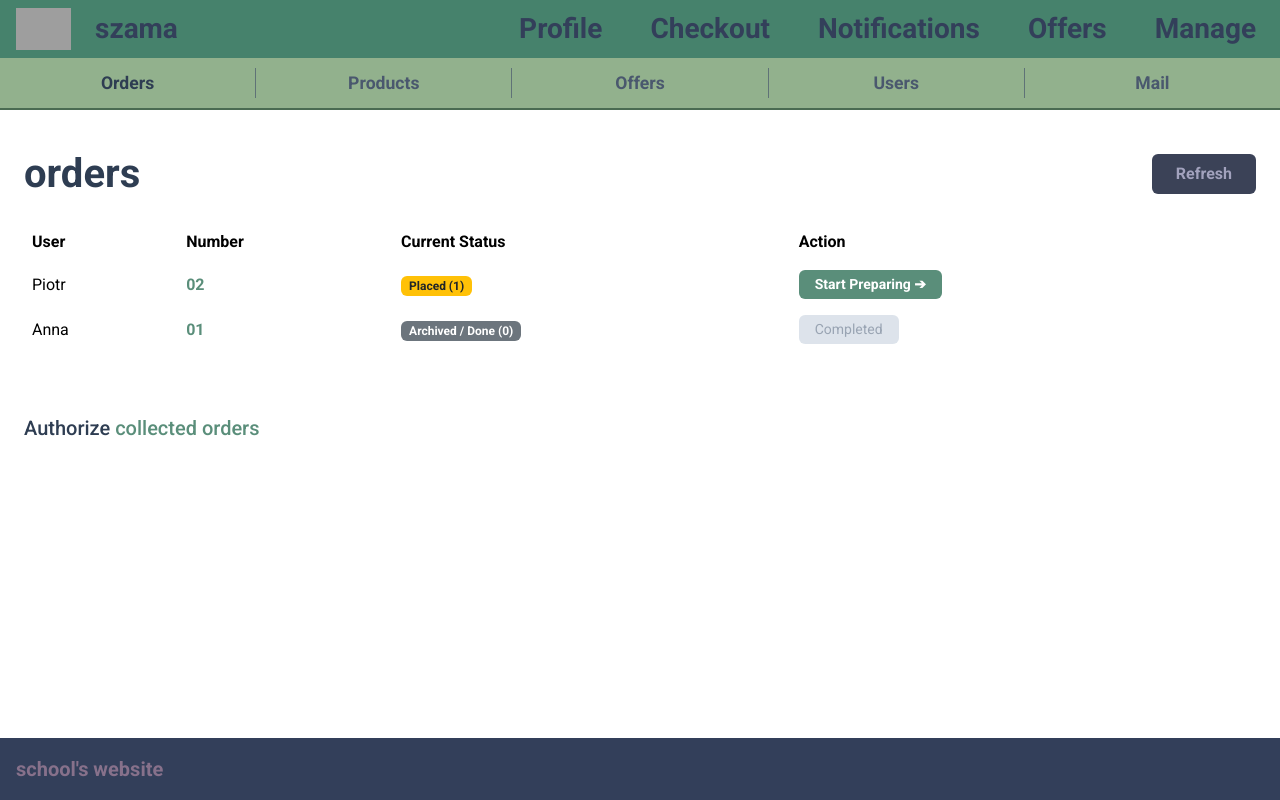
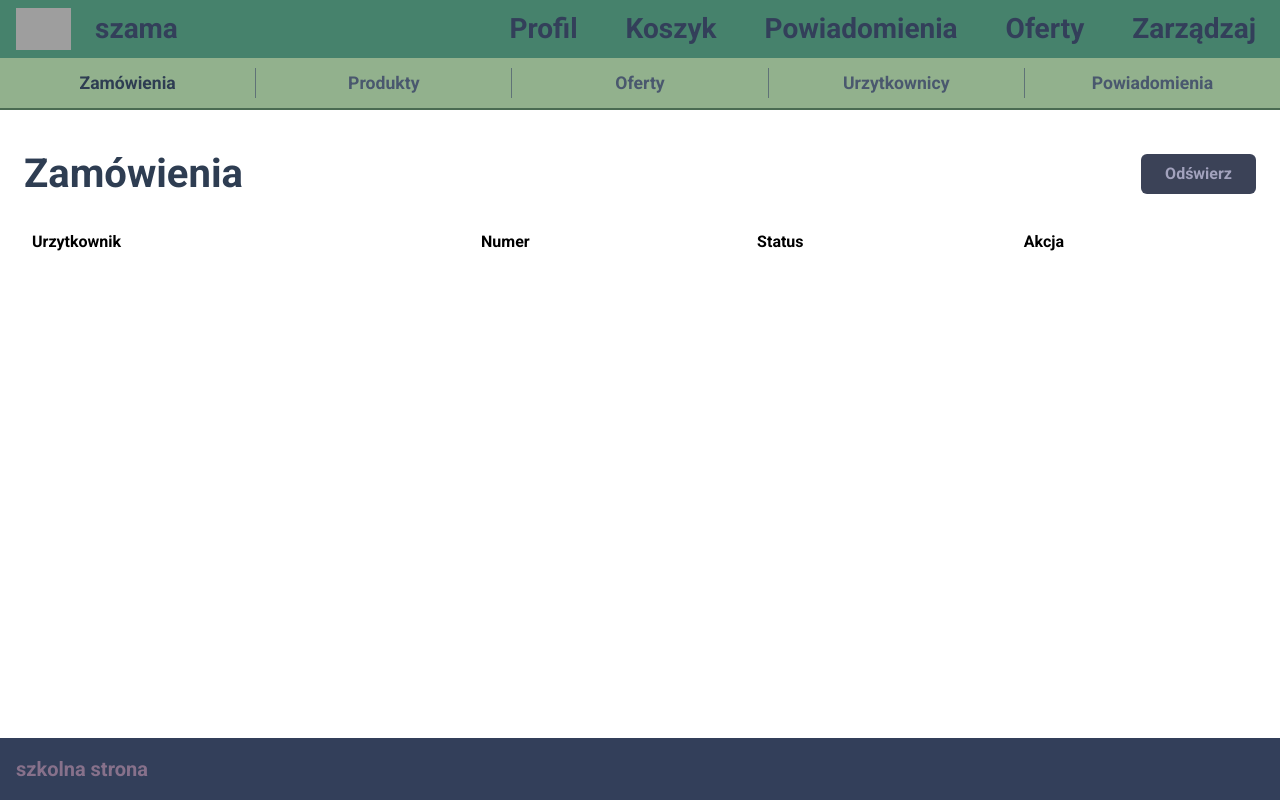
Before and after one commit to TatusFilipek/Zegowska-Szama, a PHP site: page /manage.php in a window 1280 px wide. Run offline with PHP 8.4, Linux system fonts and the light colour scheme; a user stored in the database is signed in; data comes from the database, SQL or seed files in the repository; data that the repository does not hold is empty; grey boxes are pictures that could not be loaded.

Commit message:
zmienienie calego jezyka na polski oraz zmiany w bazie danych

```diff
--- a/src/header.php
+++ b/src/header.php
@@ -20,16 +20,16 @@ $isAdmin = $loggedIn && isset($_SESSION['role_id']) && (int)$_SESSION['role_id']
 
     <div class="d-none d-md-flex gap-5 my-auto fs-3 me-3">
 <?php if ($loggedIn): ?>
-        <a class="text-capitalize" href="profile.php">Profile</a>
-        <a class="text-capitalize" href="checkout.php">Checkout</a>
-        <a class="text-capitalize" href="notifications.php">Notifications</a>
-        <a class="text-capitalize" href="offers.php">Offers</a>
+        <a class="text-capitalize" href="profile.php">Profil</a>
+        <a class="text-capitalize" href="checkout.php">Koszyk</a>
+        <a class="text-capitalize" href="notifications.php">Powiadomienia</a>
+        <a class="text-capitalize" href="offers.php">Oferty</a>
         <?php if ($isAdmin): ?>
-            <a class="text-capitalize" href="manage.php">Manage</a>
+            <a class="text-capitalize" href="manage.php">Zarządzaj</a>
         <?php endif; ?>
 <?php else: ?>
-        <a class="text-capitalize" href="login.php">Login</a>
-        <a class="text-capitalize" href="register.php">Register</a>
+        <a class="text-capitalize" href="login.php">Zaloguj się</a>
+        <a class="text-capitalize" href="register.php">Rejestracja</a>
 <?php endif; ?>
     </div>
 
@@ -38,16 +38,16 @@ $isAdmin = $loggedIn && isset($_SESSION['role_id']) && (int)$_SESSION['role_id']
     </div>
     <ul class="row dropdown-menu custom-dropdown-menu w-100 mt-1 p-0 d-md-none">
 <?php if ($loggedIn): ?>
-        <li><a class="dropdown-item custom-item" href="profile.php">Profile</a></li>
-        <li><a class="dropdown-item custom-item" href="checkout.php">Checkout</a></li>
-        <li><a class="dropdown-item custom-item" href="notifications.php">Notifications</a></li>
-        <li><a class="dropdown-item custom-item" href="offers.php">Offers</a></li>
+        <li><a class="dropdown-item custom-item" href="profile.php">Profil</a></li>
+        <li><a class="dropdown-item custom-item" href="checkout.php">Koszyk</a></li>
+        <li><a class="dropdown-item custom-item" href="notifications.php">Powiadomienia</a></li>
+        <li><a class="dropdown-item custom-item" href="offers.php">Oferty</a></li>
         <?php if ($isAdmin): ?>
-            <li><a class="dropdown-item custom-item" href="manage.php">Manage</a></li>
+            <li><a class="dropdown-item custom-item" href="manage.php">Zarządzaj</a></li>
         <?php endif; ?>
 <?php else: ?>
-        <li><a class="dropdown-item custom-item" href="login.php">Login</a></li>
-        <li><a class="dropdown-item custom-item" href="register.php">Register</a></li>
+        <li><a class="dropdown-item custom-item" href="login.php">Zaloguj się</a></li>
+        <li><a class="dropdown-item custom-item" href="register.php">Rejestracja</a></li>
 <?php endif; ?>
     </ul>
 </div>
--- a/src/manage.php
+++ b/src/manage.php
@@ -167,7 +167,7 @@ if (isset($_GET['action'])) {
 <html lang="pl">
 <head>
     <meta charset="UTF-8">
-    <title>Zegowska Szama - Manage</title>
+    <title>Zegowska Szama - Zarządzaj</title>
     <link href="https://cdn.jsdelivr.net/npm/bootstrap@5.3.3/dist/css/bootstrap.min.css" rel="stylesheet">
     <link rel="stylesheet" href="styl.css">
     <style>
@@ -267,55 +267,52 @@ if (isset($_GET['action'])) {
     <div class="flex-fill overflow-auto">
 
         <div class="tabs-container mb-4">
-            <button class="tab-btn" data-tab="orders">Orders</button>
+            <button class="tab-btn" data-tab="orders">Zamówienia</button>
             <span class="tab-divider"></span>
-            <button class="tab-btn" data-tab="products">Products</button>
+            <button class="tab-btn" data-tab="products">Produkty</button>
             <span class="tab-divider"></span>
-            <button class="tab-btn" data-tab="offers">Offers</button>
+            <button class="tab-btn" data-tab="offers">Oferty</button>
             <span class="tab-divider"></span>
-            <button class="tab-btn" data-tab="users">Users</button>
+            <button class="tab-btn" data-tab="users">Urzytkownicy</button>
             <span class="tab-divider"></span>
-            <button class="tab-btn" data-tab="mail">Mail</button>
+            <button class="tab-btn" data-tab="mail">Powiadomienia</button>
         </div>
 
         <div class="px-4 py-3">
             <div id="orders" class="tab-content">
                 <div class="d-flex justify-content-between align-items-center mb-4">
-                    <h3 class="display-6 fw-bold mb-0" style="color: #2e3d52;">orders</h3>
-                    <button class="btn fw-semibold px-4 py-2 rounded-2" onclick="reloadOrders()" style="background-color: #3b4257; color: #a2a2bd; border: none;">Refresh</button>
+                    <h3 class="display-6 fw-bold mb-0" style="color: #2e3d52;">Zamówienia</h3>
+                    <button class="btn fw-semibold px-4 py-2 rounded-2" onclick="reloadOrders()" style="background-color: #3b4257; color: #a2a2bd; border: none;">Odświerz</button>
                 </div>
                 <div style="overflow-x: auto;">
                     <table class="table table-borderless">
                         <thead style="color: #a0a0b0;">
                             <tr>
-                                <th>User</th>
-                                <th>Number</th>
-                                <th>Current Status</th>
-                                <th>Action</th>
+                                <th>Urzytkownik</th>
+                                <th>Numer</th>
+                                <th>Status</th>
+                                <th>Akcja</th>
                             </tr>
                         </thead>
                         <tbody id="orders-table-body"></tbody>
                     </table>
                 </div>
-                <div class="mt-5" style="color: #2e3d52;">
-                    <h5>Authorize <span style="color: #5a8e7a;">collected orders</span></h5>
-                </div>
             </div>
 
             <div id="products" class="tab-content d-none">
                 <div class="d-flex justify-content-between align-items-center mb-4">
-                    <h3 class="display-6 fw-bold mb-0" style="color: #2e3d52;">products</h3>
-                    <button type="button" onclick="openNewProductModal()" class="btn fw-semibold px-4 py-2 rounded-2" style="background-color: #3b4257; color: #a2a2bd; border: none;">New Product</button>
+                    <h3 class="display-6 fw-bold mb-0" style="color: #2e3d52;">Produkty</h3>
+                    <button type="button" onclick="openNewProductModal()" class="btn fw-semibold px-4 py-2 rounded-2" style="background-color: #3b4257; color: #a2a2bd; border: none;">Nowy produkt</button>
                 </div>
                 <div style="overflow-x: auto;" class="mb-5">
                     <table class="table table-borderless">
                         <thead style="color: #a0a0b0;">
                             <tr>
-                                <th>Name</th>
-                                <th>Category</th>
-                                <th>Stock</th>
-                                <th>Price</th>
-                                <th>Edit</th>
+                                <th>Nazwa</th>
+                                <th>Kategoria</th>
+                                <th>Ilość na stanie</th>
+                                <th>Cena</th>
+                                <th>Edytuj</th>
                             </tr>
                         </thead>
                         <tbody id="products-table-body"></tbody>
@@ -326,41 +323,41 @@ if (isset($_GET['action'])) {
                     <div class="custom-modal-content">
                         <button type="button" onclick="closeProductModal()" style="position: absolute; top: 15px; right: 20px; background: none; border: none; font-size: 1.8rem; color: #3b4257; cursor: pointer; font-weight: bold;">&times;</button>
                         <form id="product-form">
-                            <h5 class="fw-bold mb-4" style="color: #2e3d52;" id="form-product-title">Add / Edit Product</h5>
+                            <h5 class="fw-bold mb-4" style="color: #2e3d52;" id="form-product-title">Dodaj / Edytuj Produkt</h5>
                             <input type="hidden" id="prod-id">
 
                             <div class="mb-3">
-                                <label style="color: #2e3d52; font-weight: 600;">Picture Name</label>
+                                <label style="color: #2e3d52; font-weight: 600;">Nazwa zdjęcia</label>
                                 <input type="text" id="prod-picture" class="form-control darkColor" placeholder="nazwa obrazka" style="background-color: #3b4257; color: #a2a2bd; border: none;" required>
                             </div>
 
                             <div class="mb-3">
-                                <label style="color: #2e3d52; font-weight: 600;">Name</label>
+                                <label style="color: #2e3d52; font-weight: 600;">Nazwa</label>
                                 <input type="text" id="prod-name" class="form-control darkColor" placeholder="text..." style="background-color: #3b4257; color: #a2a2bd; border: none;" required>
                             </div>
                             <div class="row">
                                 <div class="col-6 mb-3">
-                                    <label style="color: #2e3d52; font-weight: 600;">Category</label>
+                                    <label style="color: #2e3d52; font-weight: 600;">Kategoria</label>
                                     <input type="text" id="prod-category" class="form-control darkColor" placeholder="text..." style="background-color: #3b4257; color: #a2a2bd; border: none;" required>
                                 </div>
                                 <div class="col-6 mb-3">
-                                    <label style="color: #2e3d52; font-weight: 600;">Stock</label>
+                                    <label style="color: #2e3d52; font-weight: 600;">Ilość na stanie</label>
                                     <input type="number" id="prod-stock" class="form-control darkColor" placeholder="0" style="background-color: #3b4257; color: #a2a2bd; border: none;" required min="0">
                                 </div>
                             </div>
                             <div class="row">
                                 <div class="col-6 mb-3">
-                                    <label style="color: #2e3d52; font-weight: 600;">Price (cents)</label>
+                                    <label style="color: #2e3d52; font-weight: 600;">Cena (grosze)</label>
                                     <input type="number" id="prod-price" class="form-control darkColor" placeholder="0" style="background-color: #3b4257; color: #a2a2bd; border: none;" required min="1">
                                 </div>
                                 <div class="col-6 mb-3">
-                                    <label style="color: #2e3d52; font-weight: 600;">discount %</label>
+                                    <label style="color: #2e3d52; font-weight: 600;">Przecena %</label>
                                     <input type="number" id="prod-discount" class="form-control darkColor" placeholder="0-100%" style="background-color: #3b4257; color: #a2a2bd; border: none;" min="0" max="100" value="0">
                                 </div>
                             </div>
                             <div class="d-flex gap-2 mt-4 justify-content-end">
-                                <button type="button" onclick="closeProductModal()" class="btn fw-semibold px-4 py-2 rounded-2" style="background-color: #8b8b9e; color: white; border: none;">Cancel</button>
-                                <button type="submit" id="prod-submit-btn" class="btn fw-semibold px-4 py-2 rounded-2" style="background-color: #5a8e7a; color: white; border: none;">Create</button>
+                                <button type="button" onclick="closeProductModal()" class="btn fw-semibold px-4 py-2 rounded-2" style="background-color: #8b8b9e; color: white; border: none;">Odrzuć</button>
+                                <button type="submit" id="prod-submit-btn" class="btn fw-semibold px-4 py-2 rounded-2" style="background-color: #5a8e7a; color: white; border: none;">Stworz</button>
                             </div>
                         </form>
                     </div>
@@ -369,17 +366,17 @@ if (isset($_GET['action'])) {
 
             <div id="offers" class="tab-content d-none">
                 <div class="d-flex justify-content-between align-items-center mb-4">
-                    <h3 class="display-6 fw-bold mb-0" style="color: #2e3d52;">offers</h3>
-                    <button type="button" onclick="openNewOfferModal()" class="btn fw-semibold px-4 py-2 rounded-2" style="background-color: #3b4257; color: #a2a2bd; border: none;">New Offer</button>
+                    <h3 class="display-6 fw-bold mb-0" style="color: #2e3d52;">Oferty</h3>
+                    <button type="button" onclick="openNewOfferModal()" class="btn fw-semibold px-4 py-2 rounded-2" style="background-color: #3b4257; color: #a2a2bd; border: none;">Nowa oferta</button>
                 </div>
                 <div style="overflow-x: auto;" class="mb-5">
                     <table class="table table-borderless">
                         <thead style="color: #a0a0b0;">
                             <tr>
                                 <th>ID</th>
-                                <th>Name</th>
-                                <th>Price</th>
-                                <th>Edit</th>
+                                <th>Nazwa</th>
+                                <th>Cena</th>
+                                <th>Edytuj</th>
                             </tr>
                         </thead>
                         <tbody id="offers-table-body"></tbody>
@@ -390,15 +387,15 @@ if (isset($_GET['action'])) {
                     <div class="custom-modal-content" style="max-width: 650px;">
                         <button type="button" onclick="closeOfferModal()" style="position: absolute; top: 15px; right: 20px; background: none; border: none; font-size: 1.8rem; color: #3b4257; cursor: pointer; font-weight: bold;">&times;</button>
                         <form id="offer-form">
-                            <h5 class="fw-bold mb-4" style="color: #2e3d52;" id="form-offer-title">Add / Edit Offer</h5>
+                            <h5 class="fw-bold mb-4" style="color: #2e3d52;" id="form-offer-title">Dodaj / Edytuj Oferte</h5>
                             <input type="hidden" id="offer-id">
 
                             <div class="mb-3">
-                                <label style="color: #2e3d52; font-weight: 600;">Offer Name</label>
+                                <label style="color: #2e3d52; font-weight: 600;">Nazwa oferty</label>
                                 <input type="text" id="offer-name" class="form-control darkColor" placeholder="Zestaw..." style="background-color: #3b4257; color: #a2a2bd; border: none;" required>
                             </div>
                             <div class="mb-3">
-                                <label style="color: #2e3d52; font-weight: 600;">Price (cents)</label>
+                                <label style="color: #2e3d52; font-weight: 600;">Cena (grosze)</label>
                                 <input type="number" id="offer-price" class="form-control darkColor" placeholder="0" style="background-color: #3b4257; color: #a2a2bd; border: none;" required min="1">
                             </div>
 
@@ -410,8 +407,8 @@ if (isset($_GET['action'])) {
                             </div>
 
                             <div class="d-flex gap-2 mt-4 justify-content-end">
-                                <button type="button" onclick="closeOfferModal()" class="btn fw-semibold px-4 py-2 rounded-2" style="background-color: #8b8b9e; color: white; border: none;">Cancel</button>
-                                <button type="submit" id="offer-submit-btn" class="btn fw-semibold px-4 py-2 rounded-2" style="background-color: #5a8e7a; color: white; border: none;">Create</button>
+                                <button type="button" onclick="closeOfferModal()" class="btn fw-semibold px-4 py-2 rounded-2" style="background-color: #8b8b9e; color: white; border: none;">Odrzuć</button>
+                                <button type="submit" id="offer-submit-btn" class="btn fw-semibold px-4 py-2 rounded-2" style="background-color: #5a8e7a; color: white; border: none;">Stwórz</button>
                             </div>
                         </form>
                     </div>
@@ -419,15 +416,15 @@ if (isset($_GET['action'])) {
             </div>
 
             <div id="users" class="tab-content d-none">
-                <h3 class="display-6 fw-bold mb-4" style="color: #2e3d52;">Users</h3>
+                <h3 class="display-6 fw-bold mb-4" style="color: #2e3d52;">Urzytkownicy</h3>
                 <div style="overflow-x: auto;">
                     <table class="table table-borderless">
                         <thead style="color: #a0a0b0;">
                             <tr>
-                                <th>Name</th>
+                                <th>Nazwa</th>
                                 <th>Email</th>
-                                <th>Role</th>
-                                <th>Change</th>
+                                <th>Rola</th>
+                                <th>Zmień</th>
                             </tr>
                         </thead>
                         <tbody id="users-table-body"></tbody>
@@ -435,8 +432,8 @@ if (isset($_GET['action'])) {
                 </div>
                 <div class="mt-5">
                     <div class="d-flex gap-3 mb-4" style="border-bottom: 1px solid #4a5568; padding-bottom: 1rem;">
-                        <input type="text" id="user-search" class="form-control darkColor" placeholder="Search..." style="background-color: #3b4257; color: #a2a2bd; border: none; max-width: 300px;">
-                        <button class="btn fw-semibold px-4 py-2 rounded-2" style="background-color: #3b4257; color: #a2a2bd; border: none;">Name</button>
+                        <input type="text" id="user-search" class="form-control darkColor" placeholder="Wyszukaj..." style="background-color: #3b4257; color: #a2a2bd; border: none; max-width: 300px;">
+                        <button class="btn fw-semibold px-4 py-2 rounded-2" style="background-color: #3b4257; color: #a2a2bd; border: none;">Nazwa</button>
                     </div>
                 </div>
             </div>
@@ -445,20 +442,20 @@ if (isset($_GET['action'])) {
                 <form id="mail-form">
                     <h3 class="display-6 fw-bold mb-4" style="color: #2e3d52;">Mail</h3>
                     <div class="mb-4">
-                        <label style="color: #2e3d52; font-weight: 600; display: block; margin-bottom: 0.5rem;">Title</label>
+                        <label style="color: #2e3d52; font-weight: 600; display: block; margin-bottom: 0.5rem;">Tytuł</label>
                         <input type="text" id="mail-title" class="form-control darkColor" placeholder="uwaga !!!" style="background-color: #3b4257; color: #a2a2bd; border: none; font-size: 1rem;" required>
                     </div>
                     <div class="mb-4">
-                        <label style="color: #2e3d52; font-weight: 600; display: block; margin-bottom: 0.5rem;">Content</label>
+                        <label style="color: #2e3d52; font-weight: 600; display: block; margin-bottom: 0.5rem;">Wiadomość</label>
                         <textarea id="mail-content" class="form-control darkColor" placeholder="Wpisz treść komunikatu..." style="background-color: #3b4257; color: #a2a2bd; border: none; font-size: 1rem; min-height: 200px;" required></textarea>
                     </div>
-                    <button type="submit" class="btn fw-semibold px-5 py-2 rounded-2" style="background-color: #5a8e7a; color: white; border: none;">Push</button>
+                    <button type="submit" class="btn fw-semibold px-5 py-2 rounded-2" style="background-color: #5a8e7a; color: white; border: none;">Prześlij</button>
                 </form>
             </div>
         </div>
     </div>
 
-    <div class="p-3 footer text-lowercase fs-5">School's website</div>
+    <div class="p-3 footer text-lowercase fs-5">Szkolna strona</div>
 
     <script src="https://cdn.jsdelivr.net/npm/bootstrap@5.3.3/dist/js/bootstrap.bundle.min.js"></script>
     <script src="manage.js"></script>
--- a/src/notifications.php
+++ b/src/notifications.php
@@ -2,7 +2,7 @@
 <html lang="pl">
 <head>
     <meta charset="UTF-8">
-    <title>Zegowska Szama</title>
+    <title>Zegowska Szama - Powiadomienia</title>
     <link href="https://cdn.jsdelivr.net/npm/bootstrap@5.3.3/dist/css/bootstrap.min.css" rel="stylesheet">
     <link rel="stylesheet" href="styl.css">
 </head>
@@ -23,7 +23,7 @@ try {
     <div class="flex-fill container-fluid px-4 py-3 overflow-auto">
 
         <div class="text-start my-4">
-            <h3 class="display-6 border-bottom pb-2 fw-bold" style="color: #4a5568; border-color: #4a5568 !important; font-weight: 300;">Mailbox</h3>
+            <h3 class="display-6 border-bottom pb-2 fw-bold" style="color: #4a5568; border-color: #4a5568 !important; font-weight: 300;">Skrzynka pocztowa</h3>
         </div>
 
         <?php if (!empty($announcements)): ?>
@@ -42,7 +42,7 @@ try {
         </div>
         <?php endif; ?>
     </div>
-    <div class="p-3 footer text-lowercase fs-5">School's website</div>
+    <div class="p-3 footer text-lowercase fs-5">Szkolna strona</div>
 
     <script src="https://cdn.jsdelivr.net/npm/bootstrap@5.3.3/dist/js/bootstrap.bundle.min.js"></script>
     <script src="skrypt.js"></script>
```
Also changed, not shown: docs/szama.sql (+49 -167 lines), src/checkout.php (+12 -12 lines), src/login.php (+7 -7 lines), src/main.php (+6 -6 lines), src/offers.php (+5 -3 lines), src/profile.php (+19 -19 lines).
